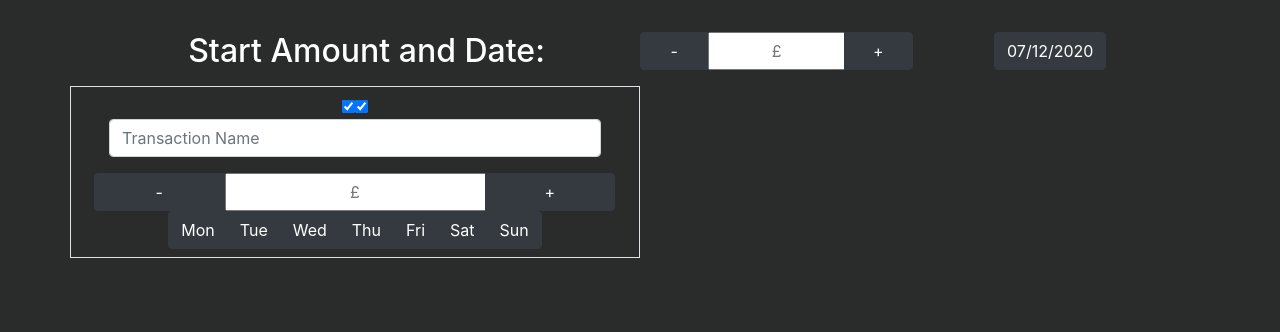
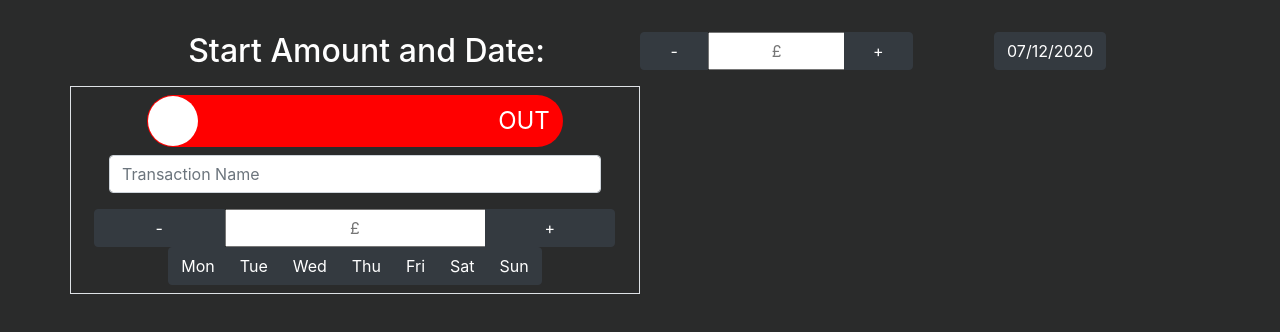
Before and after one commit to rorypearson26/cash-flow-forecaster, a React (Create React App) app in the folder front-end/: page / in a window 1280 px wide. Shown: the top 332 px of the page. Built offline with nearby package versions, Linux system fonts and the light colour scheme.

Commit message:
Transaction slider added to form

```diff
--- a/front-end/src/components/TransactionForm.jsx
+++ b/front-end/src/components/TransactionForm.jsx
@@ -2,15 +2,14 @@ import React, { Component } from "react";
 import DaysOfWeek from "./DaysOfWeek";
 import CurrencyIncrementer from "./CurrencyIncrementer";
 import TransactionName from "./TransactionName";
+import TransactionSlider from "./TransactionSlider";
 
 class TransactionForm extends Component {
-  state = {};
   render() {
     return (
       <div className="row m-2" align="center">
         <div className="col-12">
-          <input type="checkbox" checked data-toggle="toggle" data-size="lg" />
-          <input type="checkbox" checked data-toggle="toggle" />
+          <TransactionSlider diameter={50} widthRatio={8} />
         </div>
         <div className="col-12">
           <TransactionName />
--- /dev/null
+++ b/front-end/src/components/TransactionSlider.jsx
@@ -0,0 +1,57 @@
+import React, { Component } from "react";
+import Switch from "react-switch";
+
+class TransactionSlider extends Component {
+  state = { checked: false };
+
+  handleChange(checked) {
+    this.setState({ checked });
+  }
+
+  formatProps() {
+    const { diameter, widthRatio } = this.props;
+    const height = diameter + 2;
+    const width = height * widthRatio;
+    return { diameter, height, width };
+  }
+
+  getStyle() {
+    const fontStyle = {
+      display: "flex",
+      justifyContent: "center",
+      alignItems: "center",
+      height: "100%",
+      fontSize: "1.5em",
+      color: "white",
+      paddingRight: "2",
+    };
+    return fontStyle;
+  }
+
+  render() {
+    const { diameter, height, width } = this.formatProps();
+    const { ...fontStyle } = this.getStyle();
+    return (
+      <label htmlFor="icon-switch">
+        <Switch
+          onChange={(e) => this.handleChange(e)}
+          checked={this.state.checked}
+          handleDiameter={diameter}
+          width={width}
+          height={height}
+          offColor="#ff0000"
+          onColor="#009405"
+          uncheckedIcon={<div style={{ ...fontStyle }}>OUT</div>}
+          checkedIcon={<div style={{ ...fontStyle }}>IN</div>}
+        />
+      </label>
+    );
+  }
+}
+
+TransactionSlider.defaultProps = {
+  diameter: 50,
+  widthRatio: 2,
+};
+
+export default TransactionSlider;
```
Also changed, not shown: front-end/package.json (+5 -3 lines), 1 other file (tests, documents, lock files or other folders).
